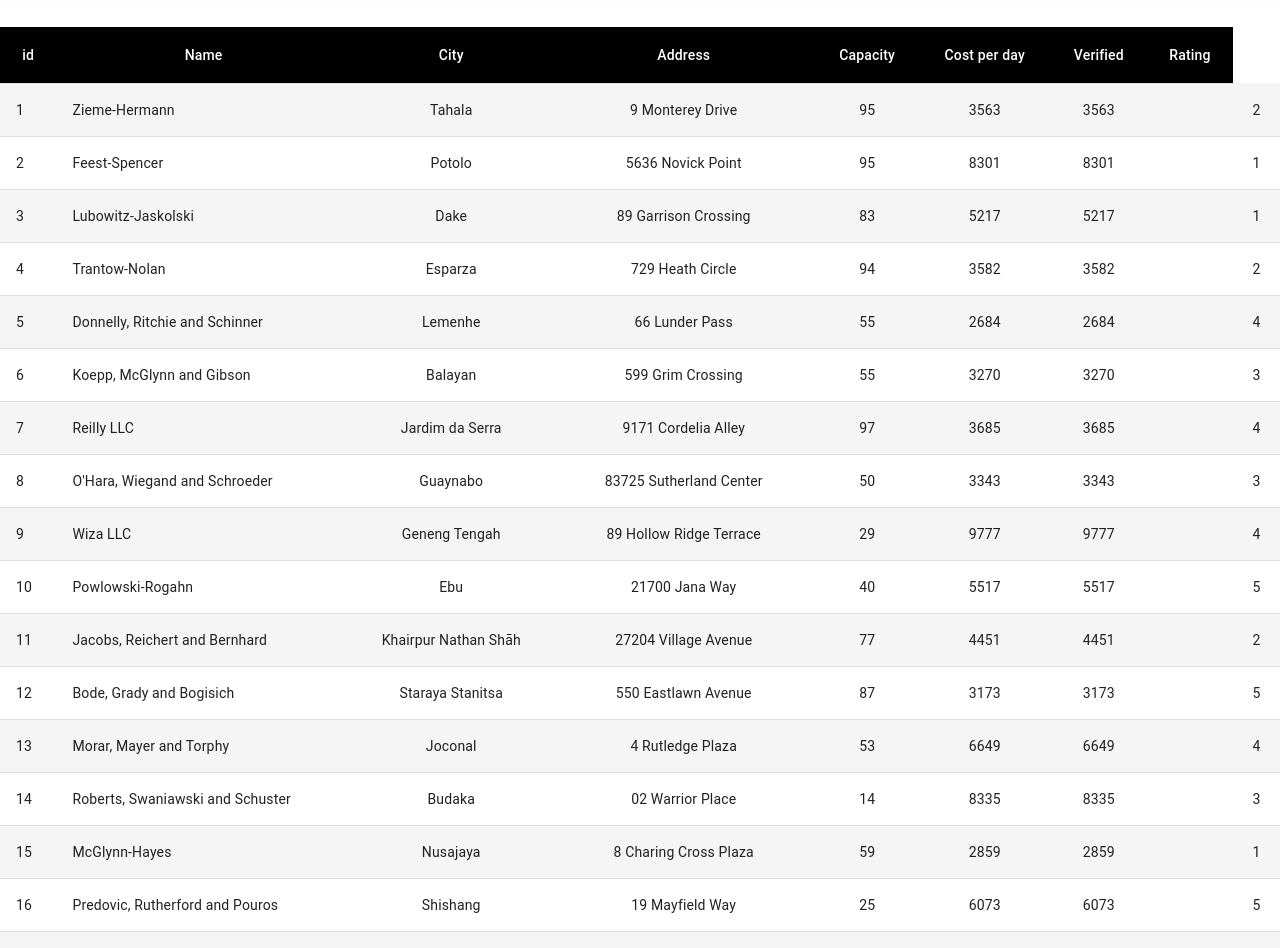
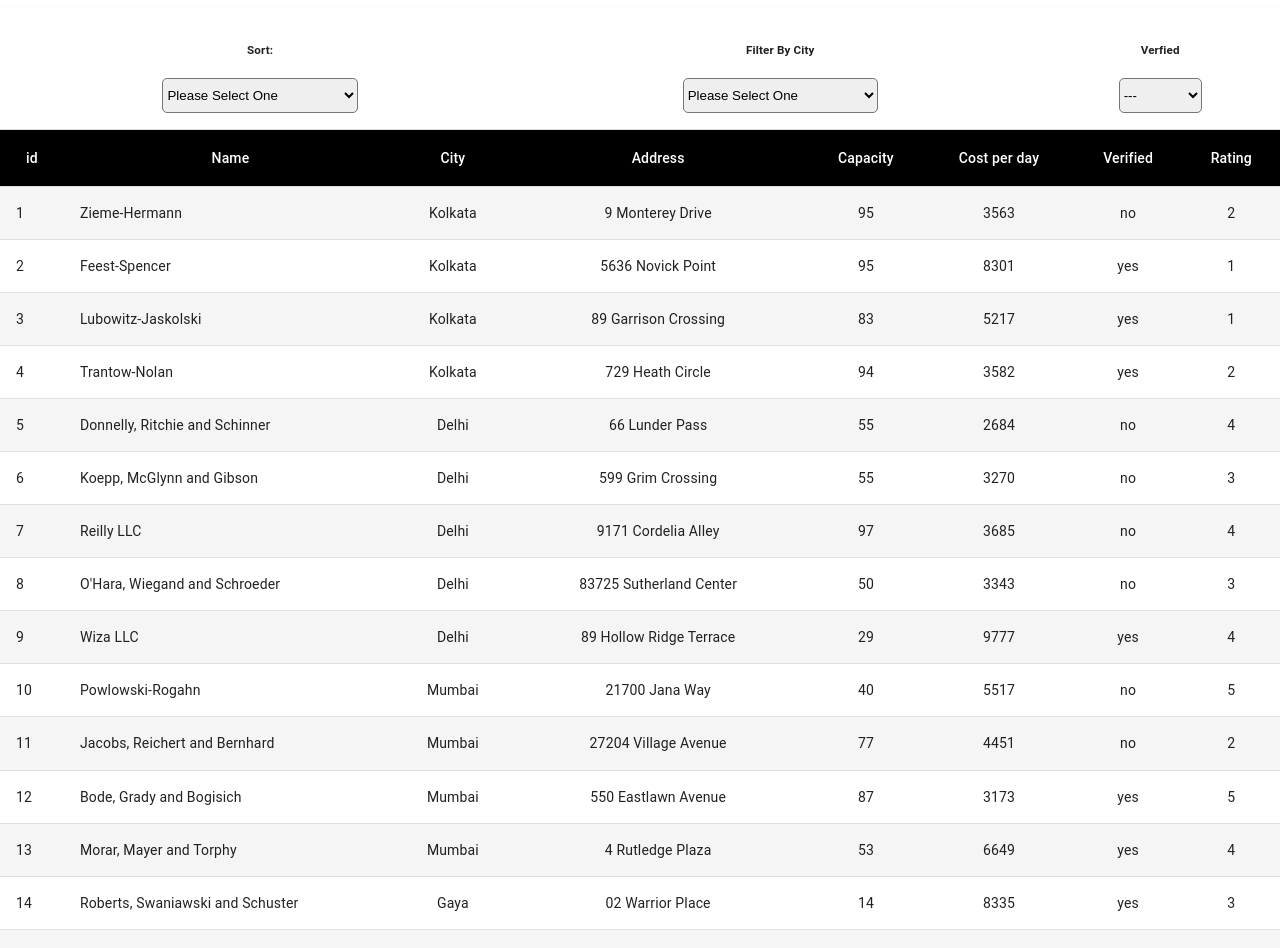
Before and after one commit to abckyadav/pet-boarding, a React (Vite) app: page / in a window 1280 px wide. Shown: the part 260-1208 px from the top of the page. Built offline with nearby package versions, Linux system fonts and the light colour scheme; data requests are answered from the project's data file.

Commit message:
adding sort filter and search

```diff
--- a/db.json
+++ b/db.json
@@ -3,201 +3,201 @@
     {
       "id": 1,
       "name": "Zieme-Hermann",
-      "city": "Tahala",
+      "city": "Kolkata",
       "address": "9 Monterey Drive",
       "capacity": 95,
       "cost": 3563,
-      "verfied": false,
+      "verified": "no",
       "rating": 2
     },
     {
       "id": 2,
       "name": "Feest-Spencer",
-      "city": "Potolo",
+      "city": "Kolkata",
       "address": "5636 Novick Point",
       "capacity": 95,
       "cost": 8301,
-      "verfied": true,
+      "verified": "yes",
       "rating": 1
     },
     {
       "id": 3,
       "name": "Lubowitz-Jaskolski",
-      "city": "Dake",
+      "city": "Kolkata",
       "address": "89 Garrison Crossing",
       "capacity": 83,
       "cost": 5217,
-      "verfied": true,
+      "verified": "yes",
       "rating": 1
     },
     {
       "id": 4,
       "name": "Trantow-Nolan",
-      "city": "Esparza",
+      "city": "Kolkata",
       "address": "729 Heath Circle",
       "capacity": 94,
       "cost": 3582,
-      "verfied": true,
+      "verified": "yes",
       "rating": 2
     },
     {
       "id": 5,
       "name": "Donnelly, Ritchie and Schinner",
-      "city": "Lemenhe",
+      "city": "Delhi",
       "address": "66 Lunder Pass",
       "capacity": 55,
       "cost": 2684,
-      "verfied": false,
+      "verified": "no",
       "rating": 4
     },
     {
       "id": 6,
       "name": "Koepp, McGlynn and Gibson",
-      "city": "Balayan",
+      "city": "Delhi",
       "address": "599 Grim Crossing",
       "capacity": 55,
       "cost": 3270,
-      "verfied": false,
+      "verified": "no",
       "rating": 3
     },
     {
       "id": 7,
       "name": "Reilly LLC",
-      "city": "Jardim da Serra",
+      "city": "Delhi",
       "address": "9171 Cordelia Alley",
       "capacity": 97,
       "cost": 3685,
-      "verfied": false,
+      "verified": "no",
       "rating": 4
     },
     {
       "id": 8,
       "name": "O'Hara, Wiegand and Schroeder",
-      "city": "Guaynabo",
+      "city": "Delhi",
       "address": "83725 Sutherland Center",
       "capacity": 50,
       "cost": 3343,
-      "verfied": false,
+      "verified": "no",
       "rating": 3
     },
     {
       "id": 9,
       "name": "Wiza LLC",
-      "city": "Geneng Tengah",
+      "city": "Delhi",
       "address": "89 Hollow Ridge Terrace",
       "capacity": 29,
       "cost": 9777,
-      "verfied": true,
+      "verified": "yes",
       "rating": 4
     },
     {
       "id": 10,
       "name": "Powlowski-Rogahn",
-      "city": "Ebu",
+      "city": "Mumbai",
       "address": "21700 Jana Way",
       "capacity": 40,
       "cost": 5517,
-      "verfied": false,
+      "verified": "no",
       "rating": 5
     },
     {
       "id": 11,
       "name": "Jacobs, Reichert and Bernhard",
-      "city": "Khairpur Nathan Shāh",
+      "city": "Mumbai",
       "address": "27204 Village Avenue",
       "capacity": 77,
       "cost": 4451,
-      "verfied": false,
+      "verified": "no",
       "rating": 2
     },
     {
       "id": 12,
       "name": "Bode, Grady and Bogisich",
-      "city": "Staraya Stanitsa",
+      "city": "Mumbai",
       "address": "550 Eastlawn Avenue",
       "capacity": 87,
       "cost": 3173,
-      "verfied": true,
+      "verified": "yes",
       "rating": 5
     },
     {
       "id": 13,
       "name": "Morar, Mayer and Torphy",
-      "city": "Joconal",
+      "city": "Mumbai",
       "address": "4 Rutledge Plaza",
       "capacity": 53,
       "cost": 6649,
-      "verfied": true,
+      "verified": "yes",
       "rating": 4
     },
     {
       "id": 14,
       "name": "Roberts, Swaniawski and Schuster",
-      "city": "Budaka",
+      "city": "Gaya",
       "address": "02 Warrior Place",
       "capacity": 14,
       "cost": 8335,
-      "verfied": true,
+      "verified": "yes",
       "rating": 3
     },
     {
       "id": 15,
       "name": "McGlynn-Hayes",
-      "city": "Nusajaya",
+      "city": "Patna",
       "address": "8 Charing Cross Plaza",
       "capacity": 59,
       "cost": 2859,
-      "verfied": false,
+      "verified": "no",
       "rating": 1
     },
     {
       "id": 16,
       "name": "Predovic, Rutherford and Pouros",
-      "city": "Shishang",
+      "city": "Patna",
       "address": "19 Mayfield Way",
       "capacity": 25,
       "cost": 6073,
-      "verfied": false,
+      "verified": "no",
       "rating": 5
     },
     {
       "id": 17,
       "name": "Stiedemann Inc",
-      "city": "Rizal",
+      "city": "Patna",
       "address": "07696 American Ash Crossing",
       "capacity": 81,
       "cost": 575,
-      "verfied": false,
+      "verified": "no",
       "rating": 2
     },
     {
       "id": 18,
       "name": "Pfeffer, Champlin and Weber",
-      "city": "Batubantar",
+      "city": "Patna",
       "address": "401 Doe Crossing Junction",
       "capacity": 49,
       "cost": 1004,
-      "verfied": true,
+      "verified": "yes",
       "rating": 4
     },
     {
       "id": 19,
       "name": "Russel, Hodkiewicz and Larkin",
-      "city": "Padangan",
+      "city": "Gaya",
       "address": "9634 Basil Circle",
       "capacity": 23,
       "cost": 3587,
-      "verfied": false,
+      "verified": "no",
       "rating": 2
     },
     {
       "id": 20,
       "name": "Fay Group",
-      "city": "Riangderi",
+      "city": "Gaya",
       "address": "680 Mifflin Parkway",
       "capacity": 60,
       "cost": 3454,
-      "verfied": true,
+      "verified": "yes",
       "rating": 5
     }
   ]
--- a/src/Components/Home.jsx
+++ b/src/Components/Home.jsx
@@ -38,8 +38,8 @@ const StyledTableRow = styled(TableRow)(({ theme }) => ({
 const Home = () => {
   const [data, setData] = useState([]);
   const [inputvalue, setinputValue] = useState("");
-
-  const sortOptions = ["name", "city", "verified", "cost", "rating"];
+  let [sortvalue, setSortValue] = useState("");
+  let [filterValue, setFilterValue] = useState("");
 
   useEffect(() => {
     loaduserdata();
@@ -56,7 +56,6 @@ const Home = () => {
 
   const handleSearch = async (e) => {
     e.preventDefault();
-
     return await axios
       .get(`http://localhost:5000/users?q=${inputvalue}`)
       .then((res) => {
@@ -70,6 +69,31 @@ const Home = () => {
 
   const handleReset = () => {
     loaduserdata();
+  };
+
+  const handleSort = async (e) => {
+    let value = e.target.value;
+    setSortValue(value);
+
+    return await axios
+      .get(`http://localhost:5000/users?_sort=${value}&_order=asc`)
+      .then((res) => {
+        setData(res.data);
+      })
+      .catch((err) => console.log(err));
+  };
+
+  const handleFilter = async (e) => {
+    let { id, value } = e.target;
+
+    setFilterValue(value);
+
+    return await axios
+      .get(`http://localhost:5000/users?${id}=${value}`)
+      .then((res) => {
+        setData(res.data);
+      })
+      .catch((err) => console.log(err));
   };
 
   return (
@@ -110,9 +134,55 @@ const Home = () => {
 
       <div>
         <TableContainer component={Paper}>
-          <IconButton>
+          <Table>
+            <TableRow>
+              <StyledTableCell align="center">
+                <h5>Sort:</h5>
+                <select
+                  id={sortvalue}
+                  style={{ width: "40%", borderRadius: "5px", height: "35px" }}
+                  onChange={handleSort}
+                  value={sortvalue}
+                >
+                  <option>Please Select One</option>
+                  <option value="name">Name</option>
+                  <option value="cost">Cost</option>
+                  <option value="rating">Rating</option>
+                </select>
+              </StyledTableCell>
 
-          </IconButton>
+              <StyledTableCell align="center">
+                <h5>Filter By City</h5>{" "}
+                <select
+                  id="city"
+                  style={{ width: "40%", borderRadius: "5px", height: "35px" }}
+                  onChange={handleFilter}
+                  value={filterValue}
+                >
+                  <option>Please Select One</option>
+                  <option value="Delhi">Delhi</option>
+                  <option value="Mumbai">Mumbai</option>
+                  <option value="Kolkata">Kolkata</option>
+                  <option value="Patna">Patna</option>
+                  <option value="Gaya">Gaya</option>
+                </select>
+              </StyledTableCell>
+
+              <StyledTableCell align="center">
+                <h5>Verfied</h5>{" "}
+                <select
+                  id="verified"
+                  style={{ width: "40%", borderRadius: "5px", height: "35px" }}
+                  onChange={handleFilter}
+                  value={filterValue}
+                >
+                  <option>---</option>
+                  <option value="yes">Yes</option>
+                  <option value="no">No</option>
+                </select>
+              </StyledTableCell>
+            </TableRow>
+          </Table>
 
           <Table sx={{ minWidth: 700 }} aria-label="customized table">
             <TableHead>
@@ -147,7 +217,6 @@ const Home = () => {
                       {row.capacity}
                     </StyledTableCell>
                     <StyledTableCell align="center">{row.cost}</StyledTableCell>
-                    <StyledTableCell align="center">{row.cost}</StyledTableCell>
                     <StyledTableCell align="center">
                       {row.verified}
                     </StyledTableCell>
```
